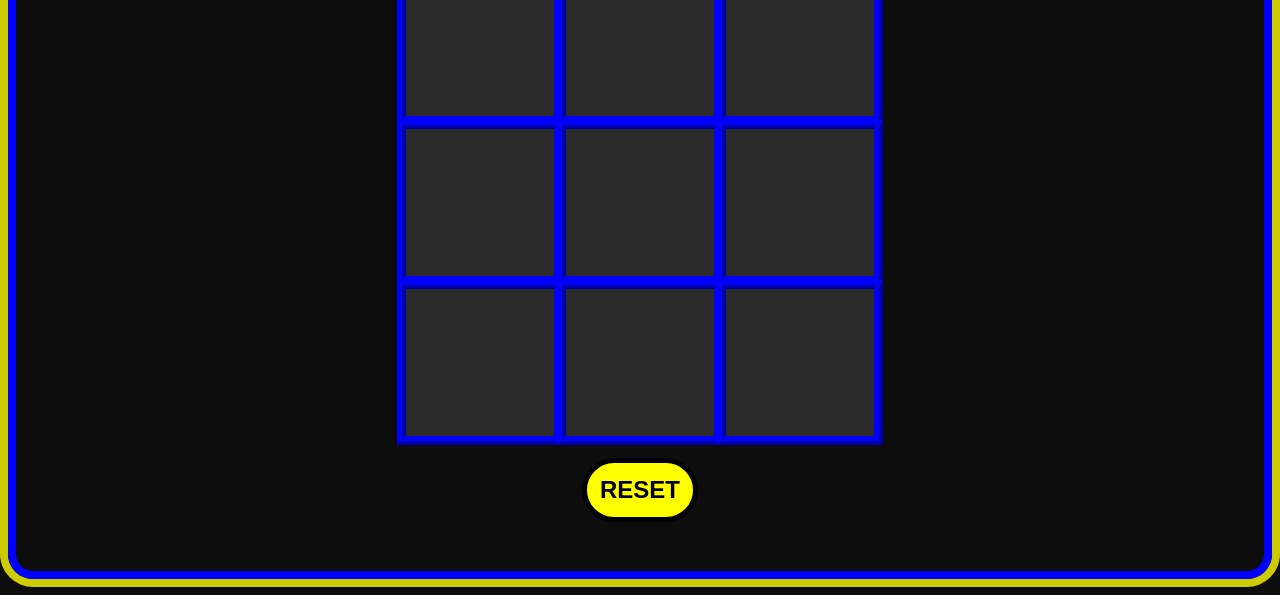
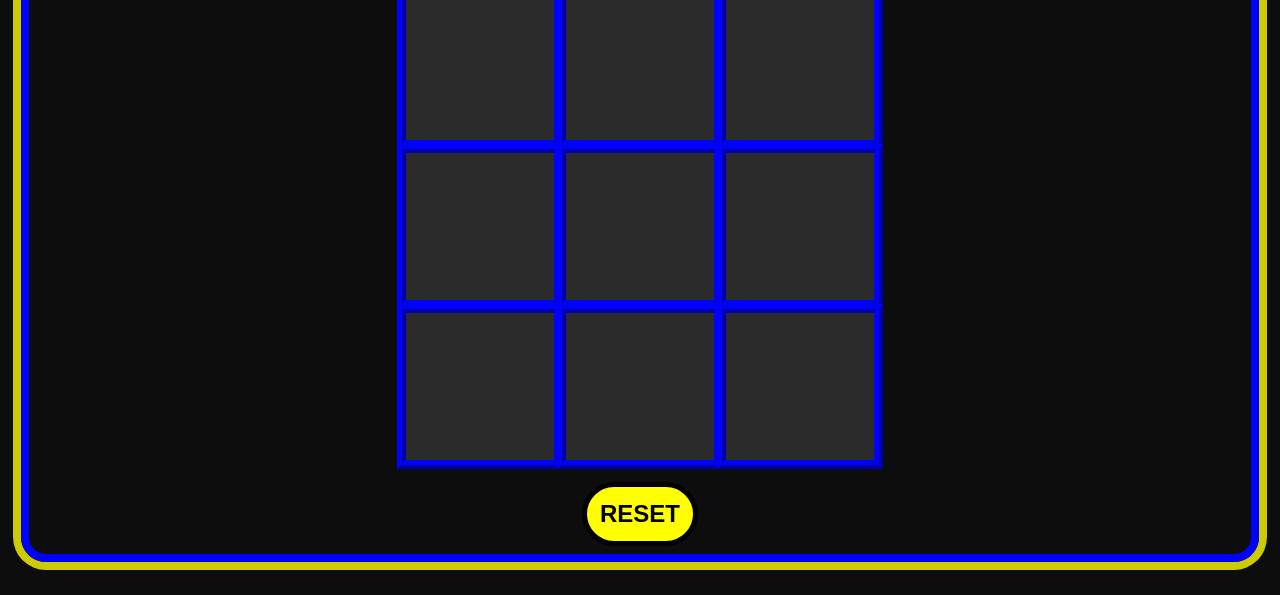
Before and after one commit to bthol/Retro-Toe, a website: page index.html in a window 1280 px wide. Shown: the part 205-800 px from the top of the page. Drawn offline with nearby package versions, Linux system fonts and the light colour scheme.

Commit message:
space around border

```diff
--- a/style.css
+++ b/style.css
@@ -3,7 +3,7 @@
   font-family: 'Open Sans', sans-serif;
 }
 body {
-  background-color: hsl(0, 0%, 5%)
+  background-color: hsl(0, 0%, 5%);
 }
 
 #game-border {
@@ -12,8 +12,8 @@ body {
   box-shadow: 0px 0px 0px 1vmin hsl(60, 100%, 40%);
   border: 1vmin solid hsl(240, 100%, 50%);
   border-radius: 25px;
-  height: 95vh;
-  margin: 0;
+  padding: 8px 0px;
+  margin: 3vmin 1vw;
   display: flex;
   flex-direction: column;
   justify-content: flex-start;
```
